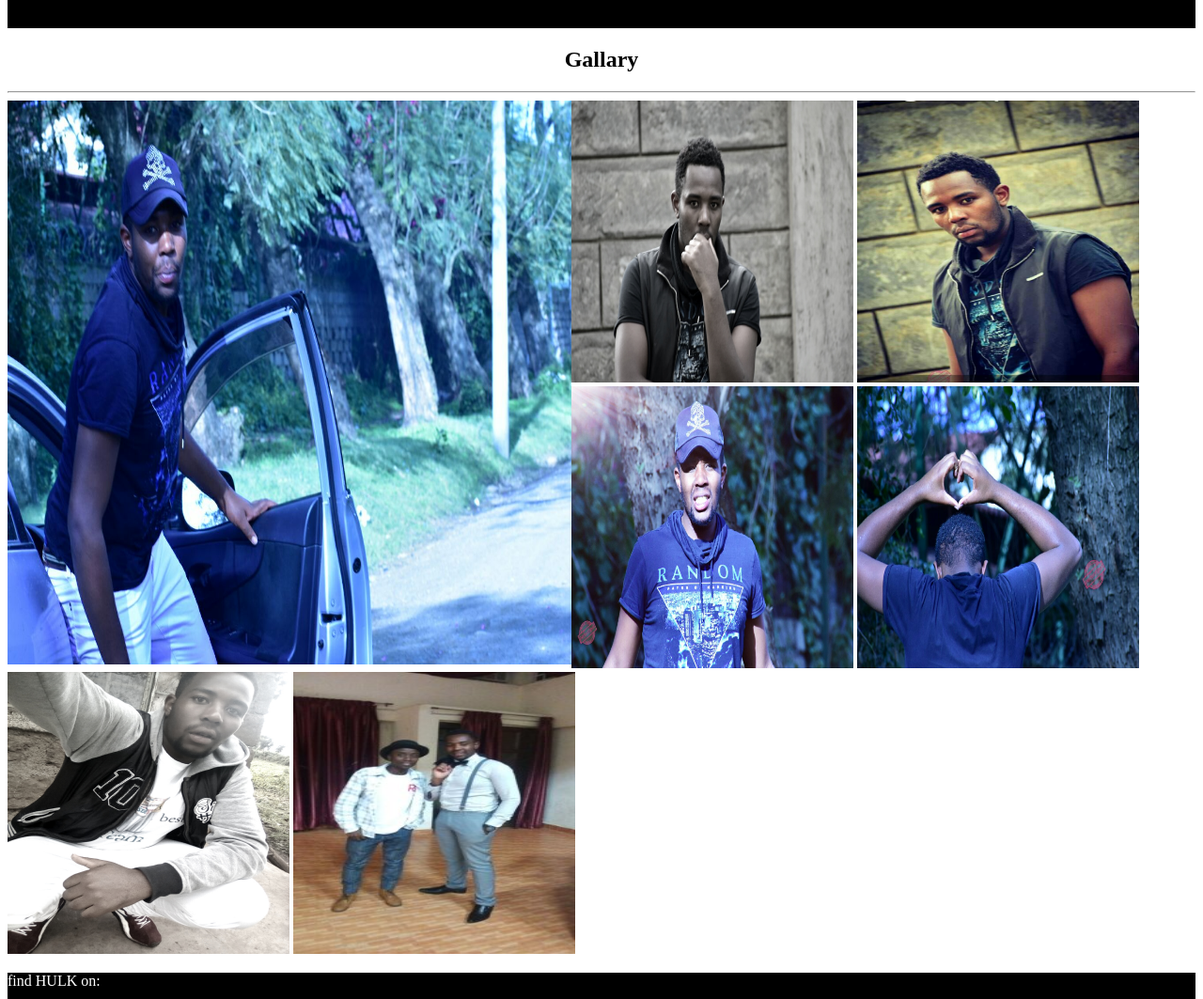
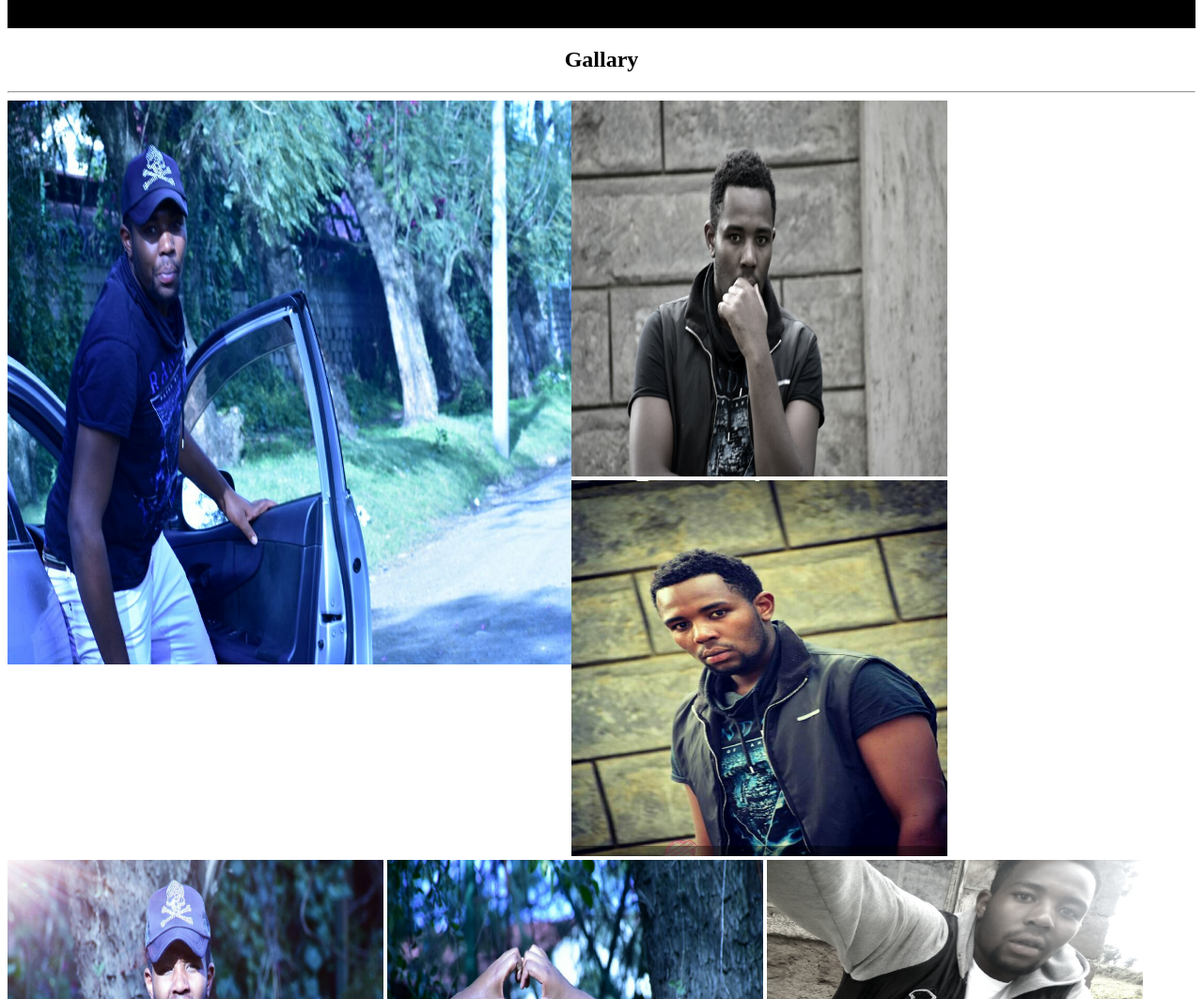
Before and after one commit to wanjagi/dj-hulk.com, a plain HTML site: page gallary.html in a window 1280 px wide. Shown: the part 532-1595 px from the top of the page at 94% size. Drawn offline with Linux system fonts and the light colour scheme.

Commit message:
Update gallary.html

```diff
--- a/gallary.html
+++ b/gallary.html
@@ -27,18 +27,18 @@ p {color: white;}
 	<hr>
 	<div>
 		<div style="float: left;"><img src="car.jpg" width="600" height="600"></div>
-		<img src="class.jpg"  width="300" height="300">
-		<img src="class2.jpg"  width="300" height="300">
-		<img src="cap.jpg"  width="300" height="300">
-		<img src="love.jpg"  width="300" height="300">
-		<img src="davi.jpg"  width="300" height="300">
-		<img src="kiti.jpg" width="300" height="300">
+		<img src="class.jpg"  width="400" height="400">
+		<img src="class2.jpg"  width="400" height="400">
+		<img src="cap.jpg"  width="400" height="400">
+		<img src="love.jpg"  width="400" height="400">
+		<img src="davi.jpg"  width="400" height="400">
+		<img src="kiti.jpg" width="400" height="400">
 	</div>
 	<div id="box">
 <p>find HULK on:</p>
-<a href="facebook.com"><img src="facebook.png" width="50" height="50"></a>
-<a href="twitter.com"><img src="twitter.png" width="50" height="50"></a>
-<a href="youtube.com"><img src="youtube.png" width="50" height="50"></a><br>
+<a href="http://facebook.com"><img src="facebook.png" width="50" height="50"></a>
+<a href="http://twitter.com"><img src="twitter.png" width="50" height="50"></a>
+<a href="http://youtube.com"><img src="youtube.png" width="50" height="50"></a><br>
 
 <h2>contacts</h2><br>
 <p><a href="mailto:hulkthedj@gmail.com">Email.hulkthedj@gmail.com</a>.<br>
```
